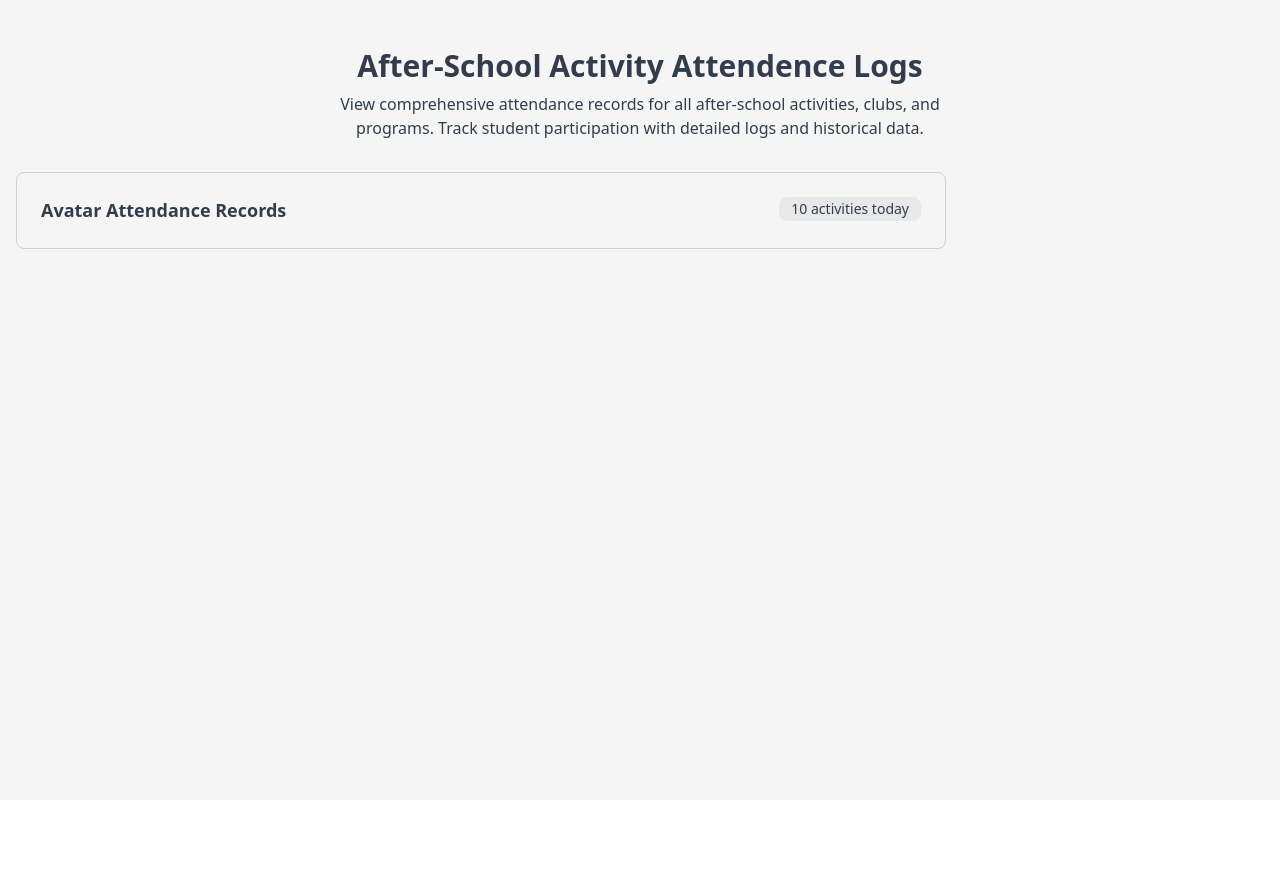
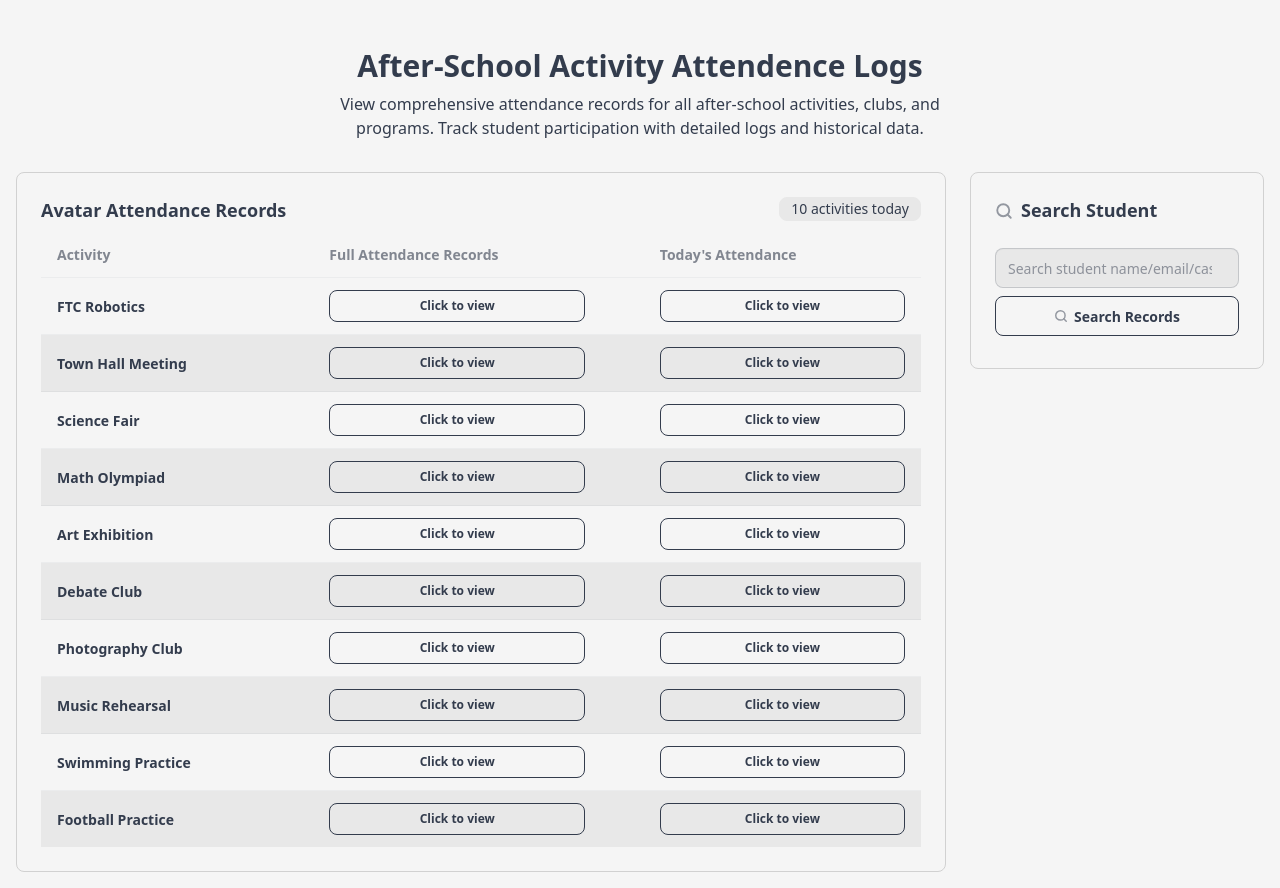
Before and after one commit to sitechtimes/nfc-afterschool, a Nuxt app in the folder frontend/: page / in a window 1280 px wide. Before the commit the page ends 800 px from the top, so only its background shows below. Built offline with nearby package versions, Linux system fonts and the light colour scheme.

Commit message:
let me sleep

```diff
--- /dev/null
+++ b/frontend/components/attendanceModal.vue
@@ -0,0 +1,42 @@
+<template>
+  <dialog class="modal modal-open cursor-pointer" @click.self="$emit('close')">
+    <div class="modal-box cursor-default max-w-3/4">
+      <table class="table">
+        <thead>
+          <tr>
+            <th>Activity</th>
+            <th>Date</th>
+            <th>Student Name</th>
+            <th>Student Email</th>
+            <th>Student CASSID</th>
+          </tr>
+        </thead>
+        <tbody>
+          <tr v-for="instance in filteredData" :key="instance.student_cassid">
+            <th>{{ instance.activity }}</th>
+            <td>{{ instance.date }}</td>
+            <td>{{ instance.student_name }}</td>
+            <td>{{ instance.student_email }}</td>
+            <td>{{ instance.student_cassid }}</td>
+          </tr>
+        </tbody>
+      </table>
+    </div>
+  </dialog>
+</template>
+
+<script setup>
+import data from "../assets/fake_data.json";
+const props = defineProps({ search: { type: String, required: true } });
+
+const filteredData = computed(() => {
+  if (!props.search) return data;
+  return data.filter(
+    (item) =>
+      item.studentName?.toLowerCase().includes(props.search.toLowerCase()) ||
+      item.studentEmail?.toLowerCase().includes(props.search.toLowerCase()) ||
+      item.studentCASSID?.toLowerCase().includes(props.search.toLowerCase()) ||
+      item.activity?.toLowerCase().includes(props.search.toLowerCase())
+  );
+});
+</script>
--- a/frontend/nuxt.config.ts
+++ b/frontend/nuxt.config.ts
@@ -13,4 +13,13 @@ export default defineNuxtConfig({
   pinia: {
     storesDirs: ["./stores/**"],
   },
+  app: {
+    head: {
+      title: "SITHS AfterSchool Attendance",
+      htmlAttrs: {
+        lang: "en",
+      },
+      link: [{ rel: "icon", type: "image/x-icon", href: "/favicon.ico" }],
+    },
+  },
 });
--- a/frontend/pages/index.vue
+++ b/frontend/pages/index.vue
@@ -1,4 +1,10 @@
 <template>
+  <attendanceModal
+    v-if="showDataModal"
+    :search="selectedModalSearch"
+    @close="showDataModal = false"
+  />
+
   <div class="mainpage w-full">
     <div class="header flex flex-col text-center gap-2 py-8">
       <h1 class="text-3xl font-bold">After-School Activity Attendence Logs</h1>
@@ -10,7 +16,7 @@
     </div>
     <div class="grid grid-cols-1 lg:grid-cols-4 gap-6">
       <div class="lg:col-span-3">
-        <div class="space-y-6 card card-md">
+        <div class="space-y-6 card card-md overflow-x-auto">
           <div class="card-body">
             <div class="flex justify-between">
               <h2 class="card-title">Avatar Attendance Records</h2>
@@ -18,16 +24,130 @@
                 10 activities today
               </div>
             </div>
+            <table class="table table-zebra">
+              <thead>
+                <tr>
+                  <th>Activity</th>
+                  <th>Full Attendance Records</th>
+                  <th>Today's Attendance</th>
+                </tr>
+              </thead>
+              <tbody>
+                <tr v-for="activity in activities" :key="activity">
+                  <th>{{ activity }}</th>
+                  <td>
+                    <button
+                      @click="handleModal(activity, 'activity')"
+                      class="btn btn-sm btn-outline btn-wide"
+                    >
+                      Click to view
+                    </button>
+                  </td>
+                  <td>
+                    <button
+                      @click="handleModal(activity, 'activity')"
+                      class="btn btn-sm btn-outline btn-wide"
+                    >
+                      Click to view
+                    </button>
+                  </td>
+                </tr>
+              </tbody>
+            </table>
           </div>
         </div>
       </div>
-      <div>
-        <div></div>
+      <div class="col-span-1">
+        <div class="space-y-6 card card-md">
+          <div class="card-body">
+            <h2 class="card-title mb-4">
+              <svg
+                class="h-[1em] opacity-50"
+                xmlns="http://www.w3.org/2000/svg"
+                viewBox="0 0 24 24"
+              >
+                <g
+                  stroke-linejoin="round"
+                  stroke-linecap="round"
+                  stroke-width="2.5"
+                  fill="none"
+                  stroke="currentColor"
+                >
+                  <circle cx="11" cy="11" r="8"></circle>
+                  <path d="m21 21-4.3-4.3"></path>
+                </g></svg
+              >Search Student
+            </h2>
+            <div class="card-actions">
+              <form
+                class="w-full"
+                @submit.prevent="handleModal(studentSearch, 'student')"
+              >
+                <input
+                  v-model="studentSearch"
+                  type="search"
+                  class="input bg-base-200"
+                  placeholder="Search student name/email/cassid"
+                />
+              </form>
+              <button
+                @click="handleModal(studentSearch, 'student')"
+                class="btn btn-outline btn-block"
+              >
+                <svg
+                  class="h-[1em] opacity-50"
+                  xmlns="http://www.w3.org/2000/svg"
+                  viewBox="0 0 24 24"
+                >
+                  <g
+                    stroke-linejoin="round"
+                    stroke-linecap="round"
+                    stroke-width="2.5"
+                    fill="none"
+                    stroke="currentColor"
+                  >
+                    <circle cx="11" cy="11" r="8"></circle>
+                    <path d="m21 21-4.3-4.3"></path>
+                  </g></svg
+                >Search Records
+              </button>
+              <p class="text-error">{{ searchError }}</p>
+            </div>
+          </div>
+        </div>
       </div>
     </div>
   </div>
 </template>
 
-<script lang="ts" setup>
-const temp = ref(false);
+<script setup>
+const showDataModal = ref(false);
+const selectedModalSearch = ref("");
+const studentSearch = ref("");
+const searchError = ref("");
+const activities = [
+  "FTC Robotics",
+  "Town Hall Meeting",
+  "Science Fair",
+  "Math Olympiad",
+  "Art Exhibition",
+  "Debate Club",
+  "Photography Club",
+  "Music Rehearsal",
+  "Swimming Practice",
+  "Football Practice",
+];
+
+function handleModal(searchString, searchType) {
+  //console.log(searchString, searchType);
+  if (searchType === "student" && searchString === "") {
+    searchError.value = "Please enter name/email/cassid of student";
+    return;
+  }
+  searchError.value = "";
+  //ONCE TYPESCRIPT WORKS ADD SOMETHING TO MAKE SURE U CAN SEARCH FOR SPECIFICALLY TODAY
+  //searcher bc it could be student OR activity records
+  selectedModalSearch.value = searchString;
+  showDataModal.value = true;
+}
 </script>
```
Also changed, not shown: frontend/utils/interfaces.ts (added, +7 -0 lines), 1 other file (tests, documents, lock files or other folders).
